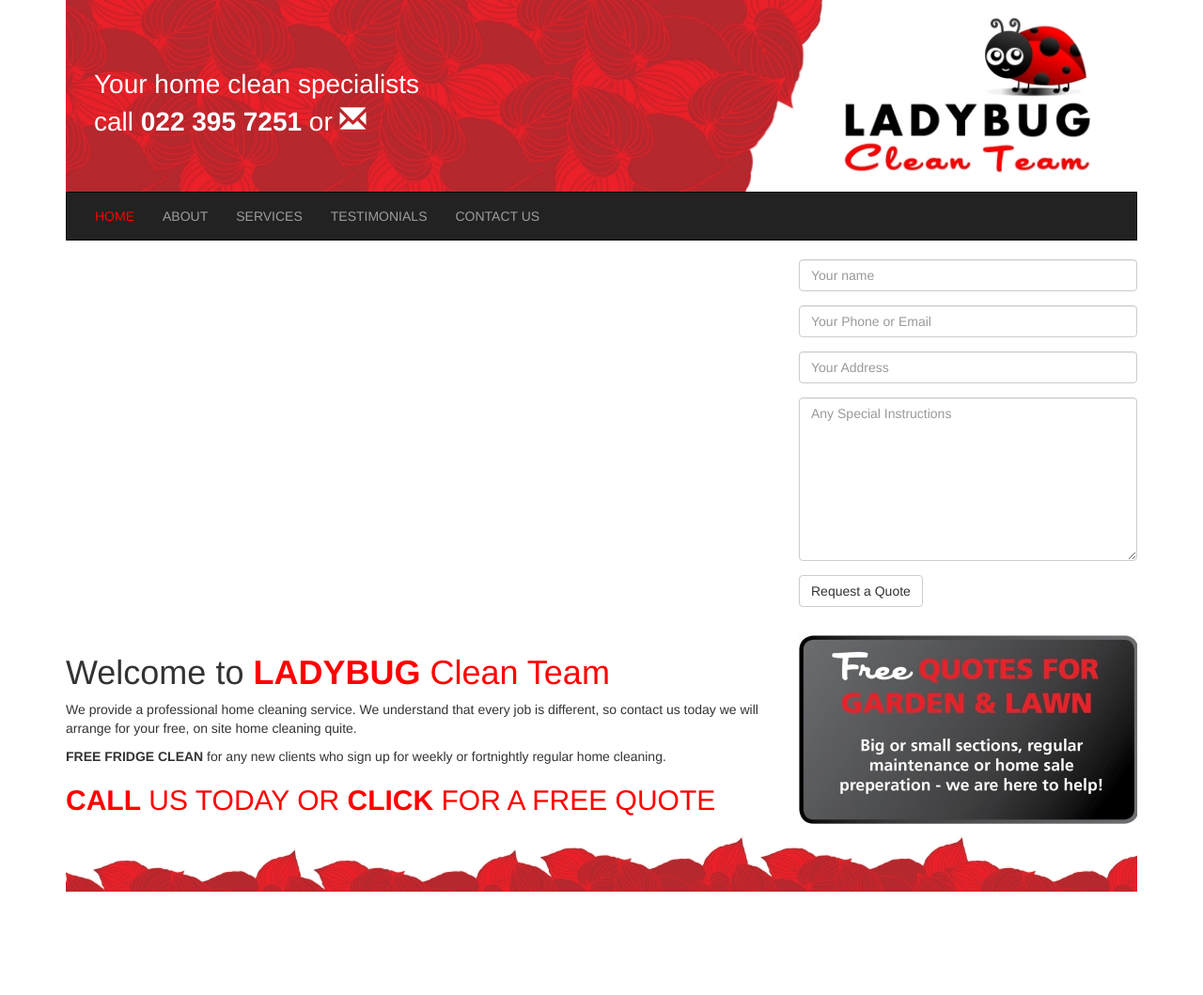
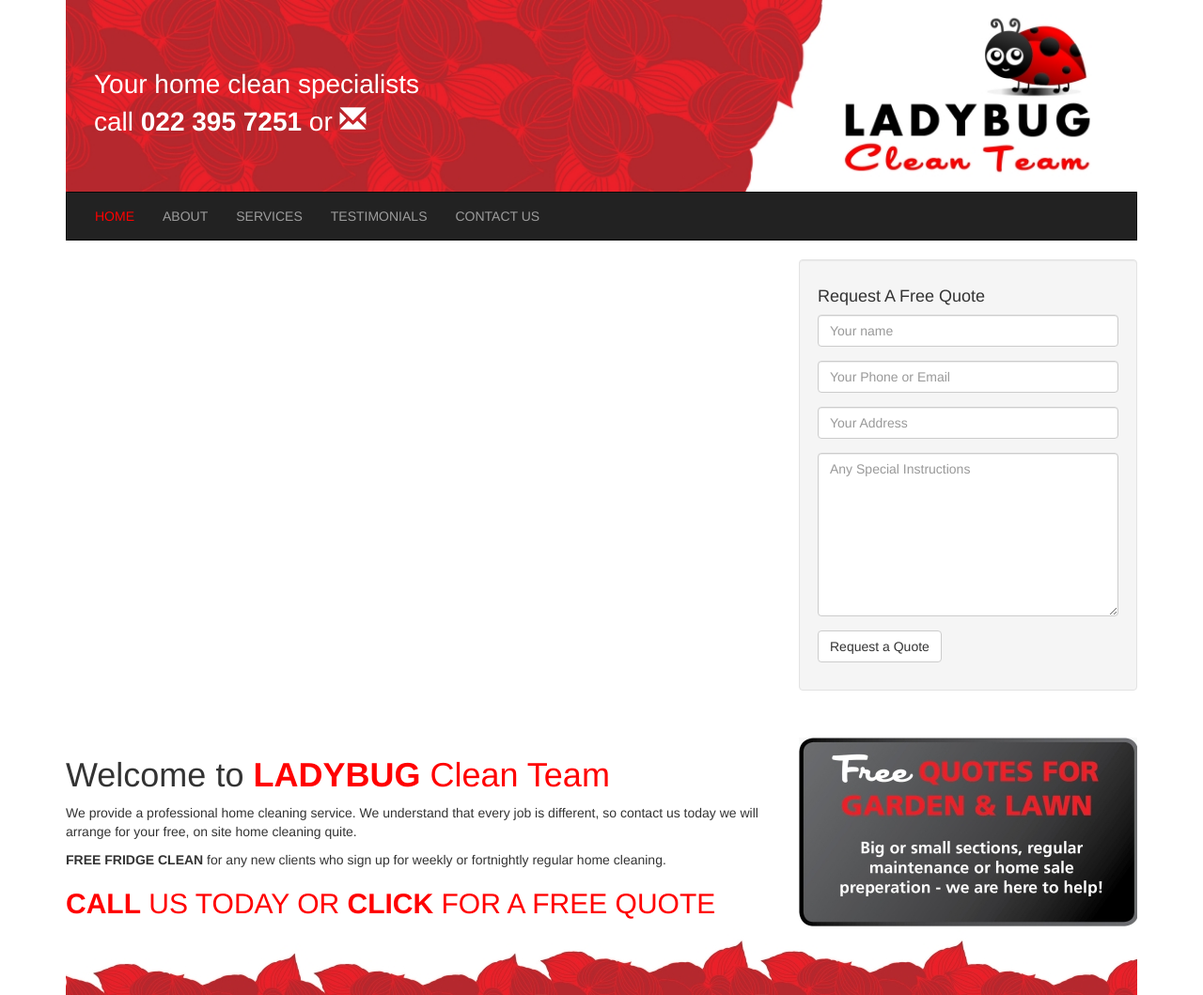
Before and after one commit to wyaeld/ladybugclean.co.nz, a Jekyll site: the page built from index.md, in a window 1280 px wide. Shown: the whole page at 94% size. Built offline with Jekyll 4.4.1, drawn with Linux system fonts in a browser that asks for light colours; nearby versions of some CDN libraries; Markdown is read by kramdown in place of the engine named in the settings; before the commit the page ends 949 px from its top, so only the background shows below that.

Commit message:
add header and well to form

```diff
--- a/_includes/quote-form.html
+++ b/_includes/quote-form.html
@@ -4,9 +4,13 @@
 style="display:none;" onload="if(submitted)
 {window.location='http://localhost:4000?thank-you';}"></iframe>
 
+
+
 <form action=
   "https://docs.google.com/a/ladybugclean.co.nz/forms/d/1-S4OqxIm6RyZ6DWBUUFFIfNFN0W8Xz68zb9RHg0y9s4/formResponse"
-  method="post" id="ss-form" target="hidden_iframe" onsubmit="submitted=true;" name="ss-form"  role="form">
+  method="post" id="ss-form" target="hidden_iframe" onsubmit="submitted=true;" name="ss-form"  role="form" class="well well-small">
+
+  <h4>Request A Free Quote<h4>
 
   <div class="form-group">
     <input id="entry_906005434" type="text" name="entry.906005434" value="" class="form-control" placeholder="Your name">
```
